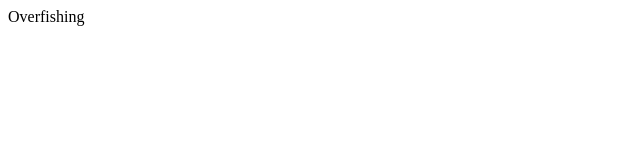
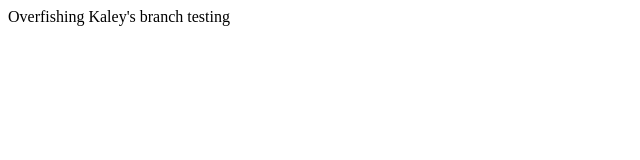
Before and after one commit to kaleytsangbcit/dcd_infographics, a plain HTML site: page dcd_infographics/index.html in a window 1280 px wide. Shown: the whole page, without its empty margins (0-640 px from the left). Drawn offline with Linux system fonts and the light colour scheme.

Commit message:
Kaley's branch testing

```diff
--- a/dcd_infographics/index.html
+++ b/dcd_infographics/index.html
@@ -7,6 +7,6 @@
     <title>Overfishing Infographics</title>
 </head>
 <body>
-    Overfishing
+    Overfishing Kaley's branch testing
 </body>
 </html>
```
